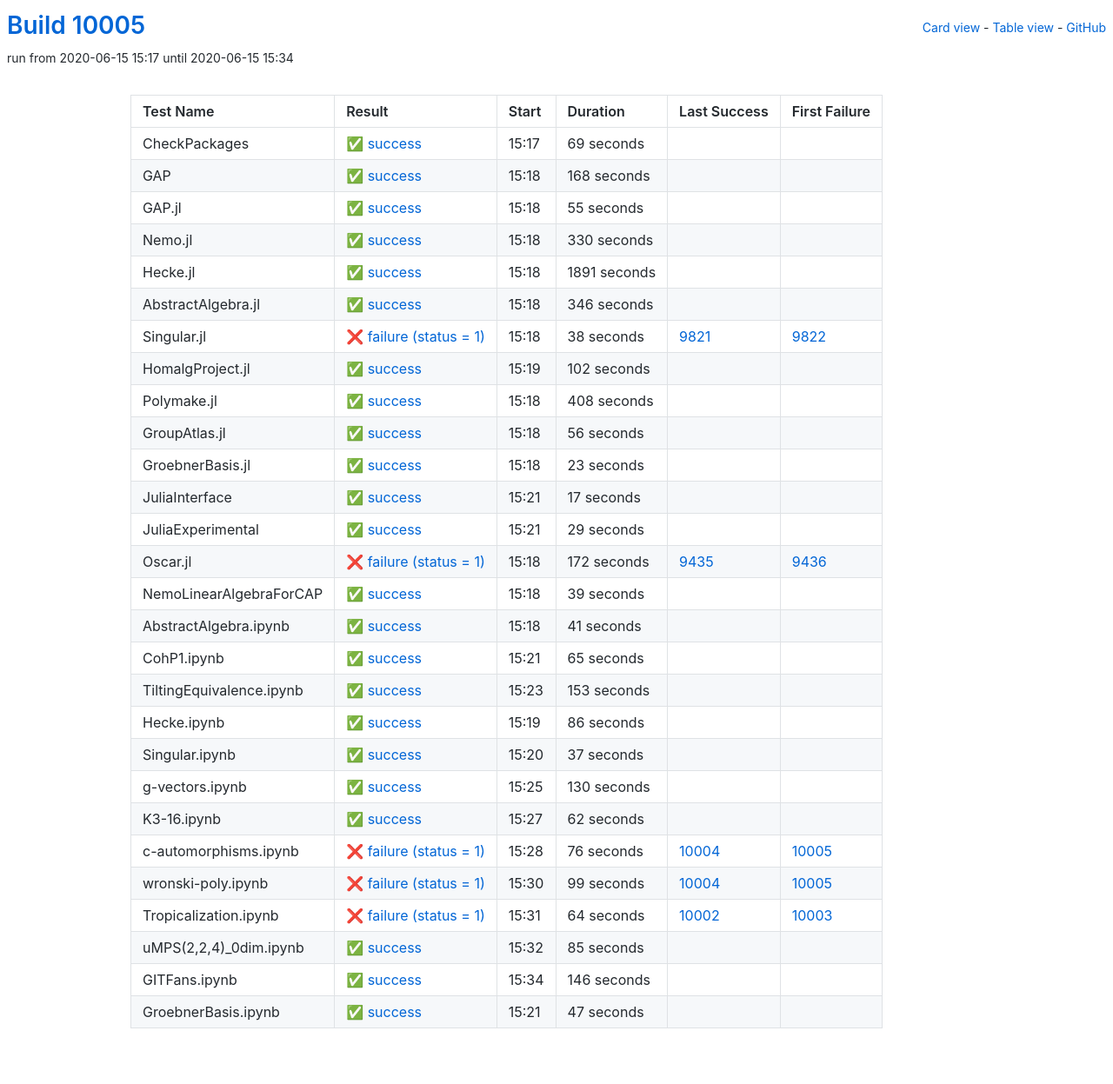
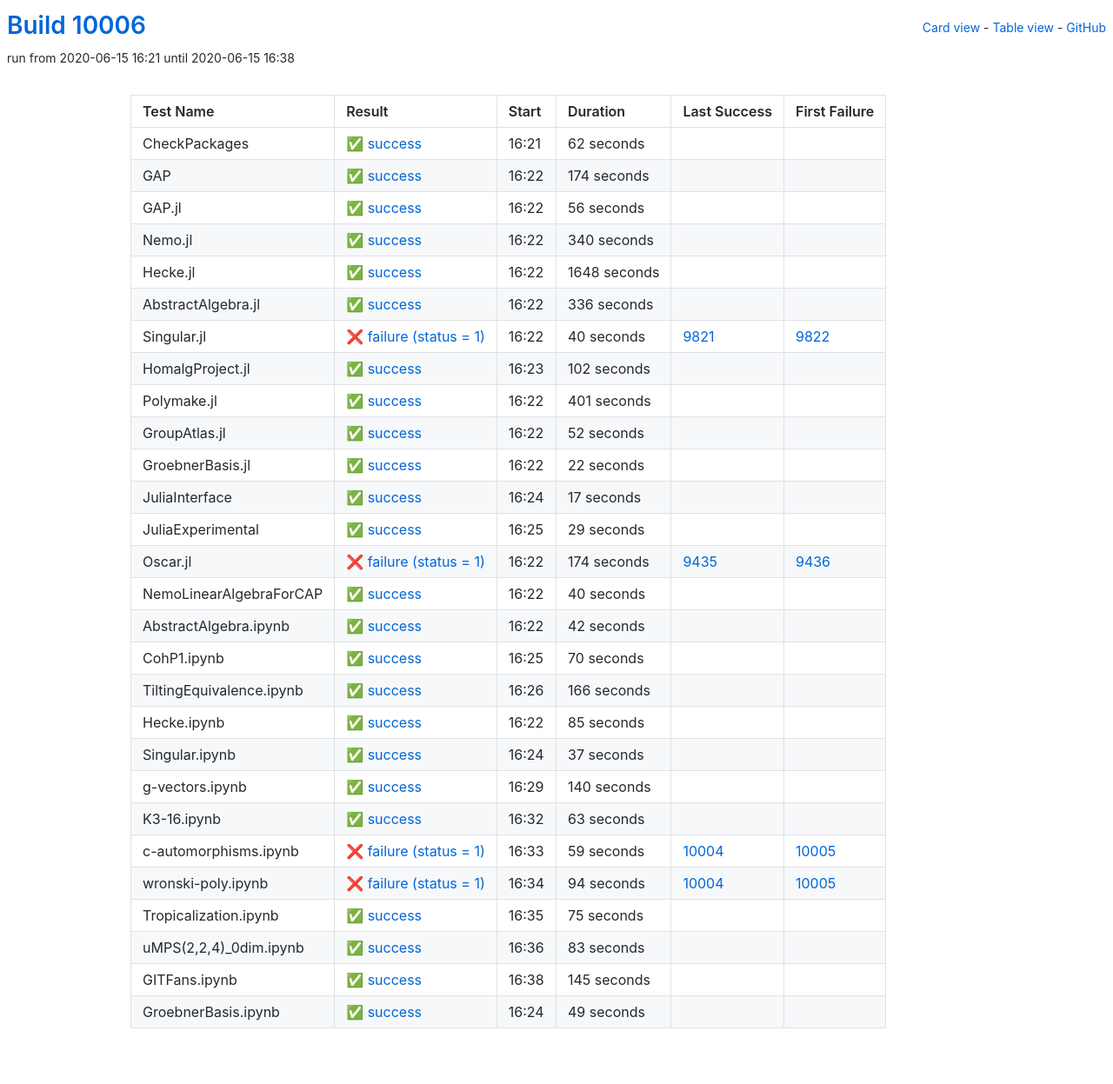
Before and after one commit to oscar-system/oscar-ci-status, a Jekyll site: the page built from table.html, in a window 1280 px wide. Shown: the whole page at 87% size. Built offline with Jekyll 4.4.1, drawn with Linux system fonts in a browser that asks for light colours.

Commit message:
Build #10006

```diff
--- a/_data/ci.yml
+++ b/_data/ci.yml
@@ -1,6 +1,6 @@
 ---
-build: 10005
-build_url: https://oscarci.mathematik.uni-kl.de/job/oscar/10005/
+build: 10006
+build_url: https://oscarci.mathematik.uni-kl.de/job/oscar/10006/
 job: oscar
 organization: oscar-system
 repo: oscar-ci-status
@@ -8,92 +8,92 @@ repourl: https://github.com/oscar-system/oscar-ci-status
 tests:
 - name: CheckPackages
   id: checkpackages
-  log: https://oscarci.mathematik.uni-kl.de/job/oscar/10005/artifact/logs/build-10005/CheckPackages.log
-  start: 2020-06-15 15:17
+  log: https://oscarci.mathematik.uni-kl.de/job/oscar/10006/artifact/logs/build-10006/CheckPackages.log
+  start: 2020-06-15 16:21
   success: true
   exitcode: 0
   status: success
-  duration: 69
+  duration: 62
   last_success: false
   last_success_url:
   first_failure: false
   first_failure_url:
 - name: GAP
   id: gap
-  log: https://oscarci.mathematik.uni-kl.de/job/oscar/10005/artifact/logs/build-10005/GAP.log
-  start: 2020-06-15 15:18
+  log: https://oscarci.mathematik.uni-kl.de/job/oscar/10006/artifact/logs/build-10006/GAP.log
+  start: 2020-06-15 16:22
   success: true
   exitcode: 0
   status: success
-  duration: 168
+  duration: 174
   last_success: false
   last_success_url:
   first_failure: false
   first_failure_url:
 - name: GAP.jl
   id: gap-jl
-  log: https://oscarci.mathematik.uni-kl.de/job/oscar/10005/artifact/logs/build-10005/GAP.jl.log
-  start: 2020-06-15 15:18
+  log: https://oscarci.mathematik.uni-kl.de/job/oscar/10006/artifact/logs/build-10006/GAP.jl.log
+  start: 2020-06-15 16:22
   success: true
   exitcode: 0
   status: success
-  duration: 55
+  duration: 56
   last_success: false
   last_success_url:
   first_failure: false
   first_failure_url:
 - name: Nemo.jl
   id: nemo-jl
-  log: https://oscarci.mathematik.uni-kl.de/job/oscar/10005/artifact/logs/build-10005/Nemo.jl.log
-  start: 2020-06-15 15:18
+  log: https://oscarci.mathematik.uni-kl.de/job/oscar/10006/artifact/logs/build-10006/Nemo.jl.log
+  start: 2020-06-15 16:22
   success: true
   exitcode: 0
   status: success
-  duration: 330
+  duration: 340
   last_success: false
   last_success_url:
   first_failure: false
   first_failure_url:
 - name: Hecke.jl
   id: hecke-jl
-  log: https://oscarci.mathematik.uni-kl.de/job/oscar/10005/artifact/logs/build-10005/Hecke.jl.log
-  start: 2020-06-15 15:18
+  log: https://oscarci.mathematik.uni-kl.de/job/oscar/10006/artifact/logs/build-10006/Hecke.jl.log
+  start: 2020-06-15 16:22
   success: true
   exitcode: 0
   status: success
-  duration: 1891
+  duration: 1648
   last_success: false
   last_success_url:
   first_failure: false
   first_failure_url:
 - name: AbstractAlgebra.jl
   id: abstractalgebra-jl
-  log: https://oscarci.mathematik.uni-kl.de/job/oscar/10005/artifact/logs/build-10005/AbstractAlgebra.jl.log
-  start: 2020-06-15 15:18
+  log: https://oscarci.mathematik.uni-kl.de/job/oscar/10006/artifact/logs/build-10006/AbstractAlgebra.jl.log
+  start: 2020-06-15 16:22
   success: true
   exitcode: 0
   status: success
-  duration: 346
+  duration: 336
   last_success: false
   last_success_url:
   first_failure: false
   first_failure_url:
 - name: Singular.jl
   id: singular-jl
-  log: https://oscarci.mathematik.uni-kl.de/job/oscar/10005/artifact/logs/build-10005/Singular.jl.log
-  start: 2020-06-15 15:18
+  log: https://oscarci.mathematik.uni-kl.de/job/oscar/10006/artifact/logs/build-10006/Singular.jl.log
+  start: 2020-06-15 16:22
   success: false
   exitcode: 1
   status: failure
-  duration: 38
+  duration: 40
   last_success: 9821
   last_success_url: https://oscarci.mathematik.uni-kl.de/job/oscar/9821/
   first_failure: 9822
   first_failure_url: https://oscarci.mathematik.uni-kl.de/job/oscar/9822/
 - name: HomalgProject.jl
   id: homalgproject-jl
-  log: https://oscarci.mathematik.uni-kl.de/job/oscar/10005/artifact/logs/build-10005/HomalgProject.jl.log
-  start: 2020-06-15 15:19
+  log: https://oscarci.mathematik.uni-kl.de/job/oscar/10006/artifact/logs/build-10006/HomalgProject.jl.log
+  start: 2020-06-15 16:23
   success: true
   exitcode: 0
   status: success
@@ -104,44 +104,44 @@ tests:
   first_failure_url:
 - name: Polymake.jl
   id: polymake-jl
-  log: https://oscarci.mathematik.uni-kl.de/job/oscar/10005/artifact/logs/build-10005/Polymake.jl.log
-  start: 2020-06-15 15:18
+  log: https://oscarci.mathematik.uni-kl.de/job/oscar/10006/artifact/logs/build-10006/Polymake.jl.log
+  start: 2020-06-15 16:22
   success: true
   exitcode: 0
   status: success
-  duration: 408
+  duration: 401
   last_success: false
   last_success_url:
   first_failure: false
   first_failure_url:
 - name: GroupAtlas.jl
   id: groupatlas-jl
-  log: https://oscarci.mathematik.uni-kl.de/job/oscar/10005/artifact/logs/build-10005/GroupAtlas.jl.log
-  start: 2020-06-15 15:18
+  log: https://oscarci.mathematik.uni-kl.de/job/oscar/10006/artifact/logs/build-10006/GroupAtlas.jl.log
+  start: 2020-06-15 16:22
   success: true
   exitcode: 0
   status: success
-  duration: 56
+  duration: 52
   last_success: false
   last_success_url:
   first_failure: false
   first_failure_url:
 - name: GroebnerBasis.jl
   id: groebnerbasis-jl
-  log: https://oscarci.mathematik.uni-kl.de/job/oscar/10005/artifact/logs/build-10005/GroebnerBasis.jl.log
-  start: 2020-06-15 15:18
+  log: https://oscarci.mathematik.uni-kl.de/job/oscar/10006/artifact/logs/build-10006/GroebnerBasis.jl.log
+  start: 2020-06-15 16:22
   success: true
   exitcode: 0
   status: success
-  duration: 23
+  duration: 22
   last_success: false
   last_success_url:
   first_failure: false
   first_failure_url:
 - name: JuliaInterface
   id: juliainterface
-  log: https://oscarci.mathematik.uni-kl.de/job/oscar/10005/artifact/logs/build-10005/JuliaInterface.log
-  start: 2020-06-15 15:21
+  log: https://oscarci.mathematik.uni-kl.de/job/oscar/10006/artifact/logs/build-10006/JuliaInterface.log
+  start: 2020-06-15 16:24
   success: true
   exitcode: 0
   status: success
@@ -152,8 +152,8 @@ tests:
   first_failure_url:
 - name: JuliaExperimental
   id: juliaexperimental
-  log: https://oscarci.mathematik.uni-kl.de/job/oscar/10005/artifact/logs/build-10005/JuliaExperimental.log
-  start: 2020-06-15 15:21
+  log: https://oscarci.mathematik.uni-kl.de/job/oscar/10006/artifact/logs/build-10006/JuliaExperimental.log
+  start: 2020-06-15 16:25
   success: true
   exitcode: 0
   status: success
@@ -164,80 +164,80 @@ tests:
   first_failure_url:
 - name: Oscar.jl
   id: oscar-jl
-  log: https://oscarci.mathematik.uni-kl.de/job/oscar/10005/artifact/logs/build-10005/Oscar.jl.log
-  start: 2020-06-15 15:18
+  log: https://oscarci.mathematik.uni-kl.de/job/oscar/10006/artifact/logs/build-10006/Oscar.jl.log
+  start: 2020-06-15 16:22
   success: false
   exitcode: 1
   status: failure
-  duration: 172
+  duration: 174
   last_success: 9435
   last_success_url: https://oscarci.mathematik.uni-kl.de/job/oscar/9435/
   first_failure: 9436
   first_failure_url: https://oscarci.mathematik.uni-kl.de/job/oscar/9436/
 - name: NemoLinearAlgebraForCAP
   id: nemolinearalgebraforcap
-  log: https://oscarci.mathematik.uni-kl.de/job/oscar/10005/artifact/logs/build-10005/NemoLinearAlgebraForCAP.log
-  start: 2020-06-15 15:18
+  log: https://oscarci.mathematik.uni-kl.de/job/oscar/10006/artifact/logs/build-10006/NemoLinearAlgebraForCAP.log
+  start: 2020-06-15 16:22
   success: true
   exitcode: 0
   status: success
-  duration: 39
+  duration: 40
   last_success: false
   last_success_url:
   first_failure: false
   first_failure_url:
 - name: AbstractAlgebra.ipynb
   id: abstractalgebra-ipynb
-  log: https://oscarci.mathematik.uni-kl.de/job/oscar/10005/artifact/logs/build-10005/AbstractAlgebra.ipynb.log
-  start: 2020-06-15 15:18
+  log: https://oscarci.mathematik.uni-kl.de/job/oscar/10006/artifact/logs/build-10006/AbstractAlgebra.ipynb.log
+  start: 2020-06-15 16:22
   success: true
   exitcode: 0
   status: success
-  duration: 41
+  duration: 42
   last_success: false
   last_success_url:
   first_failure: false
   first_failure_url:
 - name: CohP1.ipynb
   id: cohp1-ipynb
-  log: https://oscarci.mathematik.uni-kl.de/job/oscar/10005/artifact/logs/build-10005/CohP1.ipynb.log
-  start: 2020-06-15 15:21
+  log: https://oscarci.mathematik.uni-kl.de/job/oscar/10006/artifact/logs/build-10006/CohP1.ipynb.log
+  start: 2020-06-15 16:25
   success: true
   exitcode: 0
   status: success
-  duration: 65
+  duration: 70
   last_success: false
   last_success_url:
   first_failure: false
   first_failure_url:
 - name: TiltingEquivalence.ipynb
   id: tiltingequivalence-ipynb
-  log: https://oscarci.mathematik.uni-kl.de/job/oscar/10005/artifact/logs/build-10005/TiltingEquivalence.ipynb.log
-  start: 2020-06-15 15:23
+  log: https://oscarci.mathematik.uni-kl.de/job/oscar/10006/artifact/logs/build-10006/TiltingEquivalence.ipynb.log
+  start: 2020-06-15 16:26
   success: true
   exitcode: 0
   status: success
-  duration: 153
+  duration: 166
   last_success: false
   last_success_url:
   first_failure: false
   first_failure_url:
 - name: Hecke.ipynb
   id: hecke-ipynb
-  log: https://oscarci.mathematik.uni-kl.de/job/oscar/10005/artifact/logs/build-10005/Hecke.ipynb.log
-  start: 2020-06-15 15:19
+  log: https://oscarci.mathematik.uni-kl.de/job/oscar/10006/artifact/logs/build-10006/Hecke.ipynb.log
+  start: 2020-06-15 16:22
   success: true
   exitcode: 0
   status: success
-  duration: 86
+  duration: 85
   last_success: false
   last_success_url:
   first_failure: false
   first_failure_url:
 - name: Singular.ipynb
   id: singular-ipynb
-  log: https://oscarci.mathematik.uni-kl.de/job/oscar/10005/artifact/logs/build-10005/Singular.ipynb.log
-  start: 2020-06-15 15:20
+  log: https://oscarci.mathematik.uni-kl.de/job/oscar/10006/artifact/logs/build-10006/Singular.ipynb.log
+  start: 2020-06-15 16:24
   success: true
   exitcode: 0
   status: success
@@ -248,96 +248,96 @@ tests:
   first_failure_url:
 - name: g-vectors.ipynb
   id: g-vectors-ipynb
-  log: https://oscarci.mathematik.uni-kl.de/job/oscar/10005/artifact/logs/build-10005/g-vectors.ipynb.log
-  start: 2020-06-15 15:25
+  log: https://oscarci.mathematik.uni-kl.de/job/oscar/10006/artifact/logs/build-10006/g-vectors.ipynb.log
+  start: 2020-06-15 16:29
   success: true
   exitcode: 0
   status: success
-  duration: 130
+  duration: 140
   last_success: false
   last_success_url:
   first_failure: false
   first_failure_url:
 - name: K3-16.ipynb
   id: k3-16-ipynb
-  log: https://oscarci.mathematik.uni-kl.de/job/oscar/10005/artifact/logs/build-10005/K3-16.ipynb.log
-  start: 2020-06-15 15:27
+  log: https://oscarci.mathematik.uni-kl.de/job/oscar/10006/artifact/logs/build-10006/K3-16.ipynb.log
+  start: 2020-06-15 16:32
   success: true
   exitcode: 0
   status: success
-  duration: 62
+  duration: 63
   last_success: false
   last_success_url:
   first_failure: false
   first_failure_url:
 - name: c-automorphisms.ipynb
   id: c-automorphisms-ipynb
-  log: https://oscarci.mathematik.uni-kl.de/job/oscar/10005/artifact/logs/build-10005/c-automorphisms.ipynb.log
-  start: 2020-06-15 15:28
+  log: https://oscarci.mathematik.uni-kl.de/job/oscar/10006/artifact/logs/build-10006/c-automorphisms.ipynb.log
+  start: 2020-06-15 16:33
   success: false
   exitcode: 1
   status: failure
-  duration: 76
+  duration: 59
   last_success: 10004
   last_success_url: https://oscarci.mathematik.uni-kl.de/job/oscar/10004/
   first_failure: 10005
   first_failure_url: https://oscarci.mathematik.uni-kl.de/job/oscar/10005/
 - name: wronski-poly.ipynb
   id: wronski-poly-ipynb
-  log: https://oscarci.mathematik.uni-kl.de/job/oscar/10005/artifact/logs/build-10005/wronski-poly.ipynb.log
-  start: 2020-06-15 15:30
+  log: https://oscarci.mathematik.uni-kl.de/job/oscar/10006/artifact/logs/build-10006/wronski-poly.ipynb.log
+  start: 2020-06-15 16:34
   success: false
   exitcode: 1
   status: failure
-  duration: 99
+  duration: 94
   last_success: 10004
   last_success_url: https://oscarci.mathematik.uni-kl.de/job/oscar/10004/
   first_failure: 10005
   first_failure_url: https://oscarci.mathematik.uni-kl.de/job/oscar/10005/
 - name: Tropicalization.ipynb
   id: tropicalization-ipynb
-  log: https://oscarci.mathematik.uni-kl.de/job/oscar/10005/artifact/logs/build-10005/Tropicalization.ipynb.log
-  start: 2020-06-15 15:31
-  success: false
-  exitcode: 1
-  status: failure
-  duration: 64
-  last_success: 10002
-  last_success_url: https://oscarci.mathematik.uni-kl.de/job/oscar/10002/
-  first_failure: 10003
-  first_failure_url: https://oscarci.mathematik.uni-kl.de/job/oscar/10003/
-- name: uMPS(2,2,4)_0dim.ipynb
-  id: umps-2-2-4-0dim-ipynb
-  log: https://oscarci.mathematik.uni-kl.de/job/oscar/10005/artifact/logs/build-10005/uMPS-2-2-4-_0dim.ipynb.log
-  start: 2020-06-15 15:32
+  log: https://oscarci.mathematik.uni-kl.de/job/oscar/10006/artifact/logs/build-10006/Tropicalization.ipynb.log
+  start: 2020-06-15 16:35
   success: true
   exitcode: 0
   status: success
-  duration: 85
+  duration: 75
+  last_success: false
+  last_success_url:
+  first_failure: false
+  first_failure_url:
+- name: uMPS(2,2,4)_0dim.ipynb
+  id: umps-2-2-4-0dim-ipynb
+  log: https://oscarci.mathematik.uni-kl.de/job/oscar/10006/artifact/logs/build-10006/uMPS-2-2-4-_0dim.ipynb.log
+  start: 2020-06-15 16:36
+  success: true
+  exitcode: 0
+  status: success
+  duration: 83
   last_success: false
   last_success_url:
   first_failure: false
   first_failure_url:
 - name: GITFans.ipynb
   id: gitfans-ipynb
-  log: https://oscarci.mathematik.uni-kl.de/job/oscar/10005/artifact/logs/build-10005/GITFans.ipynb.log
-  start: 2020-06-15 15:34
+  log: https://oscarci.mathematik.uni-kl.de/job/oscar/10006/artifact/logs/build-10006/GITFans.ipynb.log
+  start: 2020-06-15 16:38
   success: true
   exitcode: 0
   status: success
-  duration: 146
+  duration: 145
   last_success: false
   last_success_url:
   first_failure: false
   first_failure_url:
 - name: GroebnerBasis.ipynb
   id: groebnerbasis-ipynb
-  log: https://oscarci.mathematik.uni-kl.de/job/oscar/10005/artifact/logs/build-10005/GroebnerBasis.ipynb.log
-  start: 2020-06-15 15:21
+  log: https://oscarci.mathematik.uni-kl.de/job/oscar/10006/artifact/logs/build-10006/GroebnerBasis.ipynb.log
+  start: 2020-06-15 16:24
   success: true
   exitcode: 0
   status: success
-  duration: 47
+  duration: 49
   last_success: false
   last_success_url:
   first_failure: false
```
Also changed, not shown: README.md.
